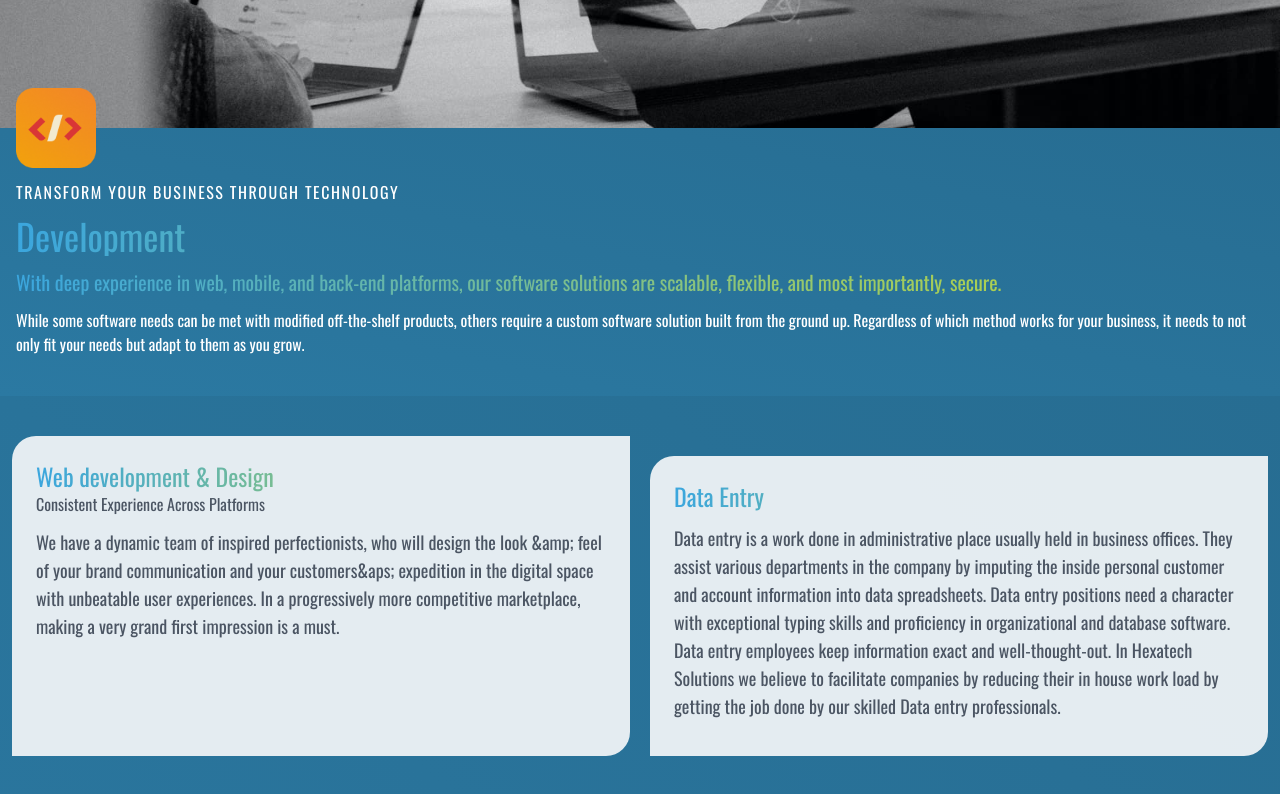
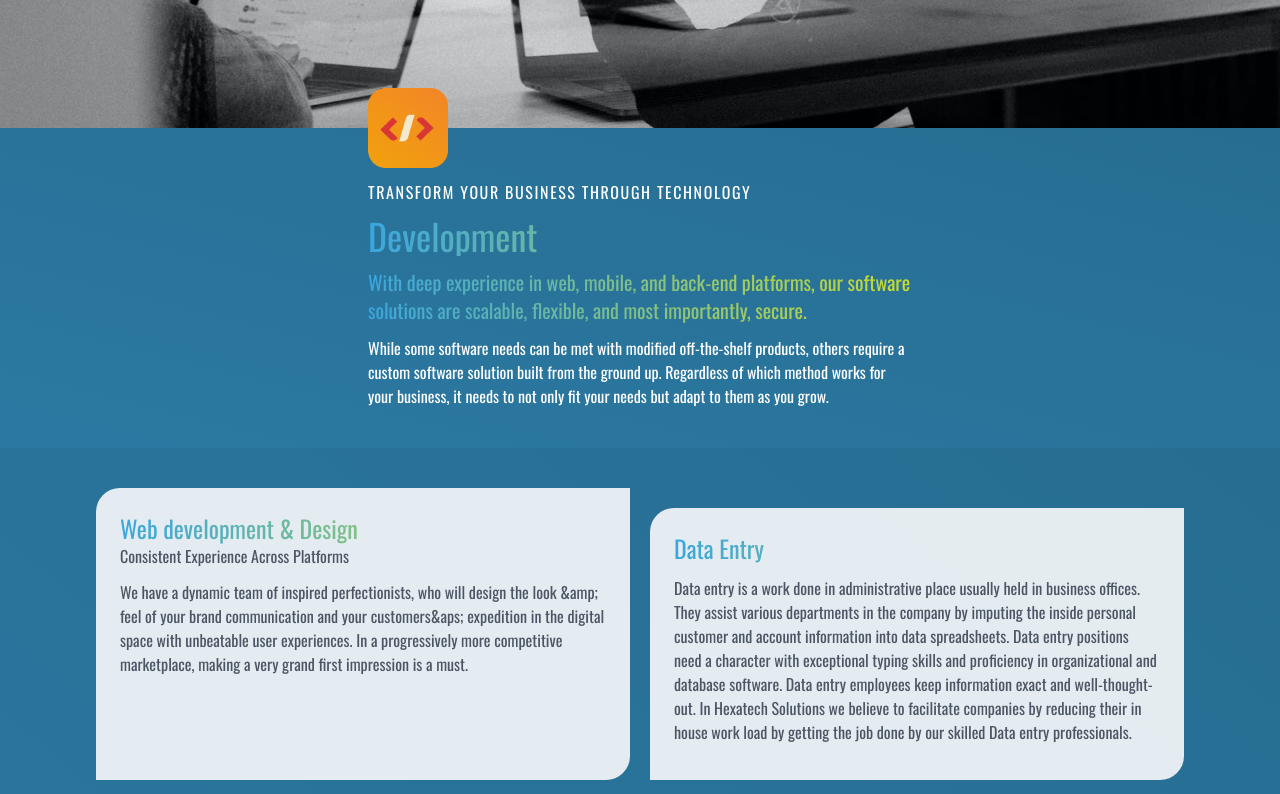
Before and after one commit to soyabatwork/hexatech-site, a Next.js app: page /services in a window 1280 px wide. Shown: the part 260-1054 px from the top of the page. Built offline with nearby package versions, Linux system fonts and the light colour scheme.

Commit message:
fixed data

```diff
--- a/pages/about.js
+++ b/pages/about.js
@@ -54,7 +54,7 @@ const About = () => {
         </div>
       </AboutMainContainer>
       <div className="bg-primary-gradient">
-        <div className="px-3 py-10 space-y-3 text-gray-100">
+        <div className="container max-w-6xl px-3 py-10 mx-auto space-y-3 text-gray-100">
           <h5 className="tracking-widest text-green-primary">
             WHERE WE’VE BEEN
           </h5>
@@ -68,7 +68,7 @@ const About = () => {
           </p>
         </div>
         {/* mission and vision */}
-        <div className="flex px-3 space-x-2 text-gray-700">
+        <div className="container flex max-w-6xl px-3 mx-auto space-x-2 text-gray-700">
           <div className="p-5 rounded-md bg-green-primary ">
             <p className="mb-3 text-3xl">Vision</p>
             <p>
@@ -88,7 +88,7 @@ const About = () => {
             </p>
           </div>
         </div>
-        <div className="px-3 py-10 space-y-3 text-gray-100">
+        <div className="container max-w-6xl px-3 py-10 mx-auto space-y-3 text-gray-100">
           <h5 className="tracking-widest text-green-primary">
             WHERE WE’RE GOING
           </h5>
--- a/pages/services.js
+++ b/pages/services.js
@@ -54,9 +54,9 @@ const Services = () => {
         <ServiceImage />
       </div>
       <div className="-mt-3 text-white bg-primary-gradient">
-        <div className="container px-4 py-10 mx-auto space-y-3">
+        <div className="container max-w-xl px-4 py-10 mx-auto space-y-3">
           <div className="relative w-20 h-20 -mt-20">
-            <Image layout="fill" src={ServiceIcon} />
+            <Image alt="services" layout="fill" src={ServiceIcon} />
           </div>
           <p className="tracking-widest">
             TRANSFORM YOUR BUSINESS THROUGH TECHNOLOGY
@@ -76,7 +76,7 @@ const Services = () => {
         </div>
       </div>
       <div className=" bg-primary-gradient">
-        <div className="container grid-cols-2 gap-5 px-3 py-10 mx-auto space-y-5 md:grid">
+        <div className="container max-w-6xl grid-cols-2 gap-5 px-8 py-10 mx-auto space-y-5 md:grid">
           {ServiceContent.map((content, i) => {
             return (
               <div
@@ -85,7 +85,7 @@ const Services = () => {
               >
                 <h3 className="text-2xl gradient-text">{content.title}</h3>
                 <h6>{content.subtitle}</h6>
-                <p className="my-3 text-lg">{content.content}</p>
+                <p className="my-3">{content.content}</p>
 
                 {/* button grayed out due to no content */}
 
```
